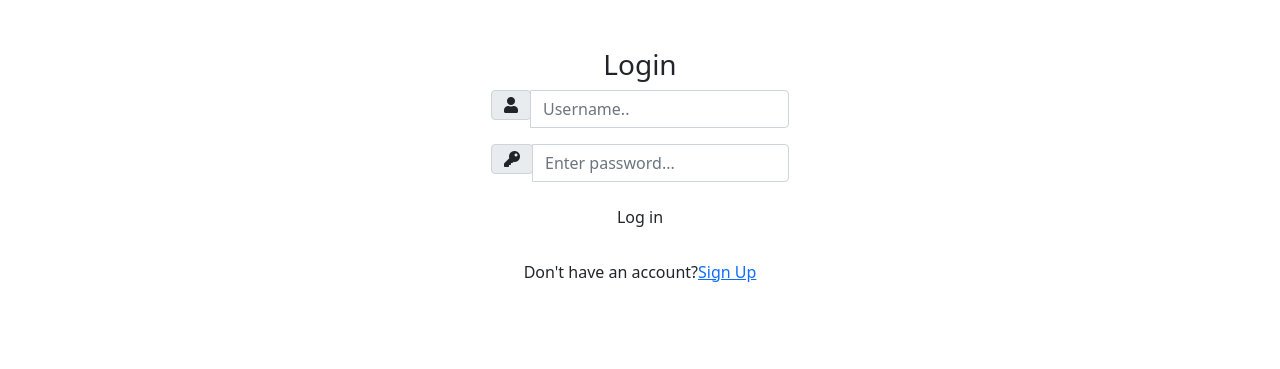
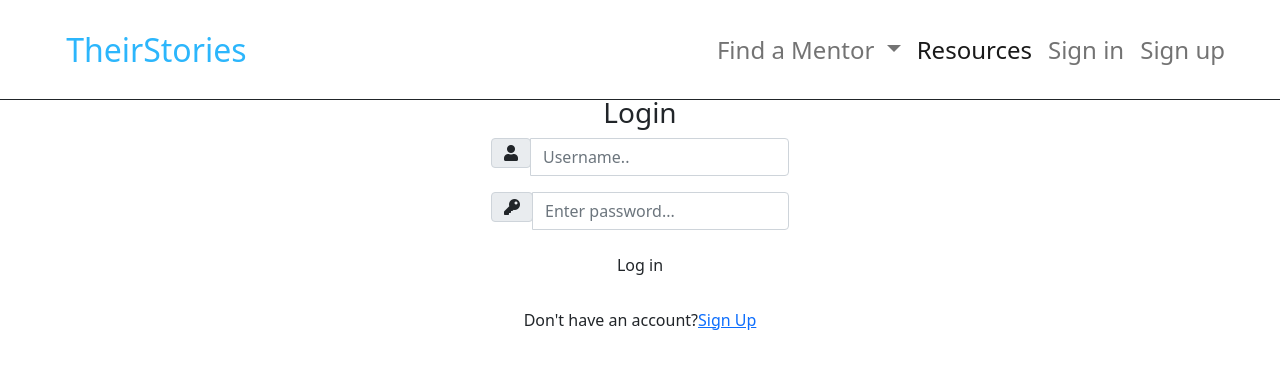
Before and after one commit to shitalwaters/TheirStories, a Django app: page /signin/ in a window 1280 px wide. Shown: the top 369 px of the page. Run offline with Django 3.2, Linux system fonts and the light colour scheme; some libraries are stand-ins or nearby versions.

Commit message:
save changes

```diff
--- a/coolkats_app/static/coolkats_app/signin.css
+++ b/coolkats_app/static/coolkats_app/signin.css
@@ -1,4 +1,4 @@
 .container{
     background-color: white;
-    margin-top: 3rem;
+    margin-top: 6rem;
 }
--- a/coolkats_app/templates/coolkats_app/signin.html
+++ b/coolkats_app/templates/coolkats_app/signin.html
@@ -18,10 +18,12 @@
         integrity="sha384-skAcpIdS7UcVUC05LJ9Dxay8AXcDYfBJqt1CJ85S/CFujBsIzCIv+l9liuYLaMQ/"
         crossorigin="anonymous"></script>
     <link rel="stylesheet" href="{% static 'coolkats_app/signin.css/' %}">
+    <link rel="stylesheet" href="{% static 'coolkats_app/navbar.css/' %}">
 </head>
 
 <body>
     <div class="container h-100">
+        {% include 'coolkats_app/navbar.html' %}
         <div class="d-flex justify-content-center h-100">
             <div class="user_card">
                 <div class="d-flex justify-content-center">
```
Also changed, not shown: db.sqlite3.
